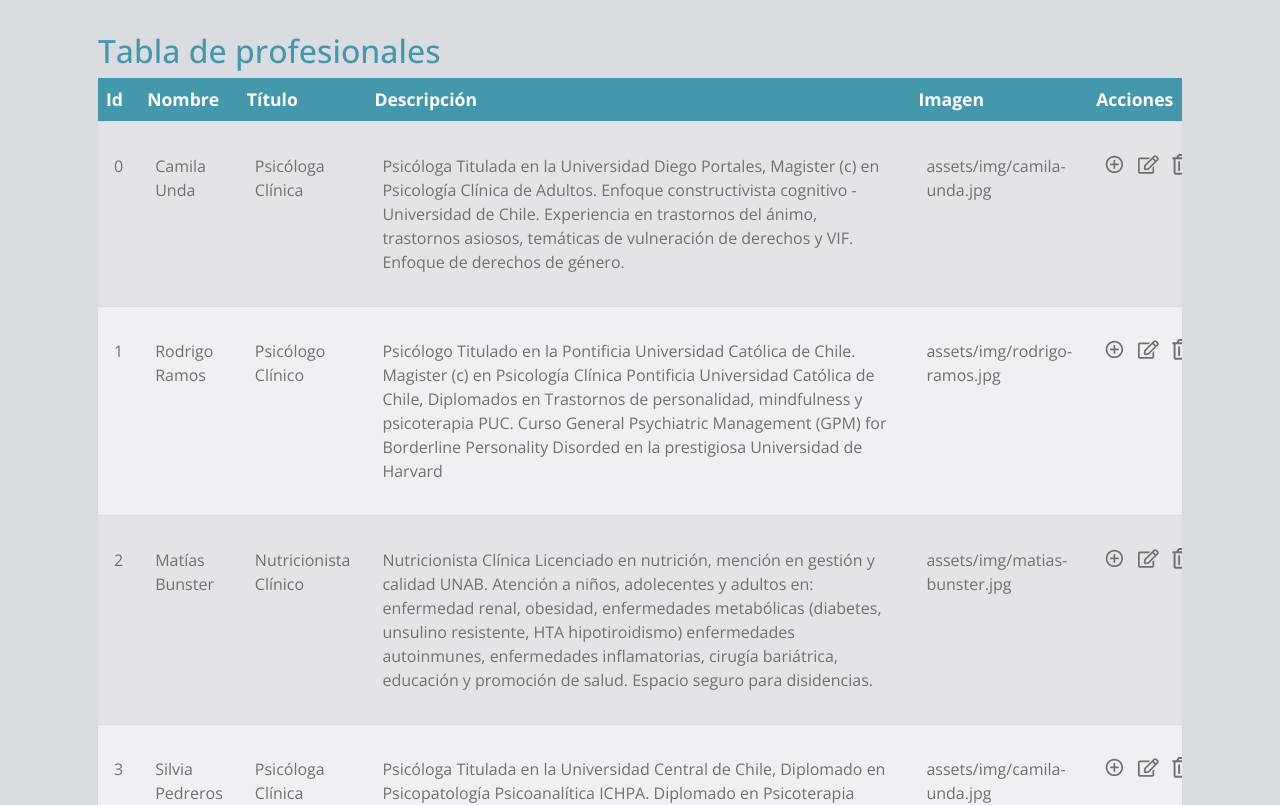
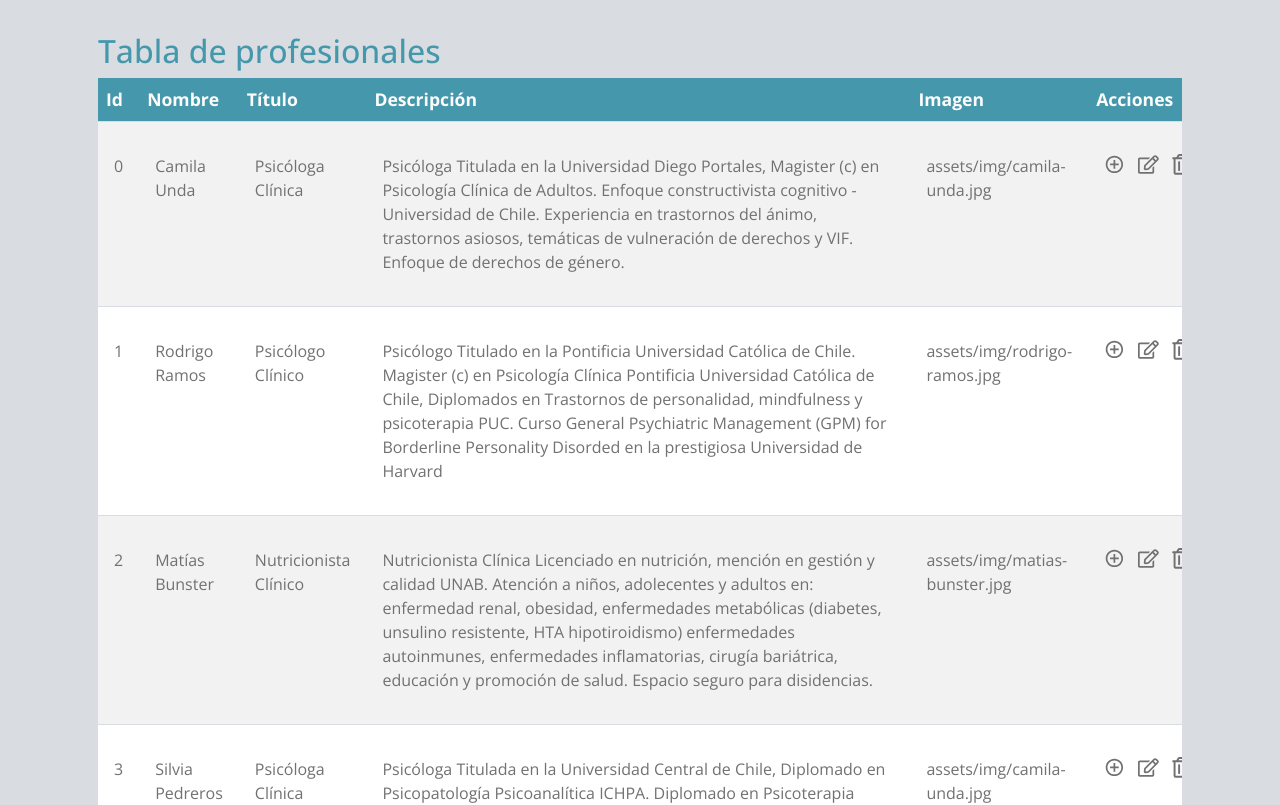
Before and after one commit to ssalinascalibar/espacio-box-noLogin, a React (Vite) app: page /admin in a window 1280 px wide. Shown: the top 805 px of the page. Built offline with nearby package versions, Linux system fonts and the light colour scheme.

Commit message:
change table color admin panel

```diff
--- a/src/features/adminPanel/adminPanel.css
+++ b/src/features/adminPanel/adminPanel.css
@@ -13,7 +13,7 @@
 
 #professionals-table th,
 #professionals-table td {
-    background-color: var(--background-secondary-color);
+    background-color: #fff;
     border-bottom: 1px solid var(--background-primary-color);
 }
 
```
